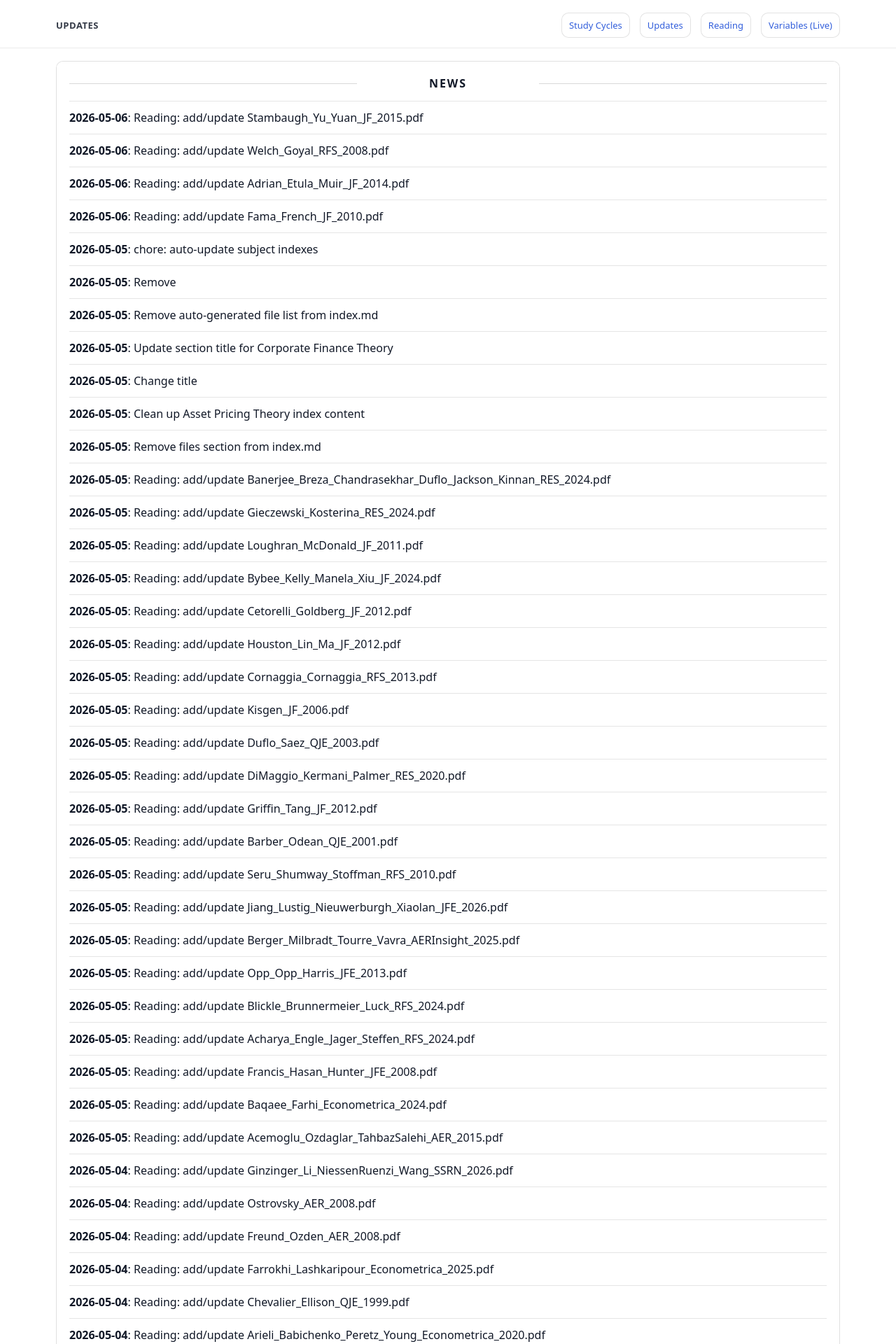
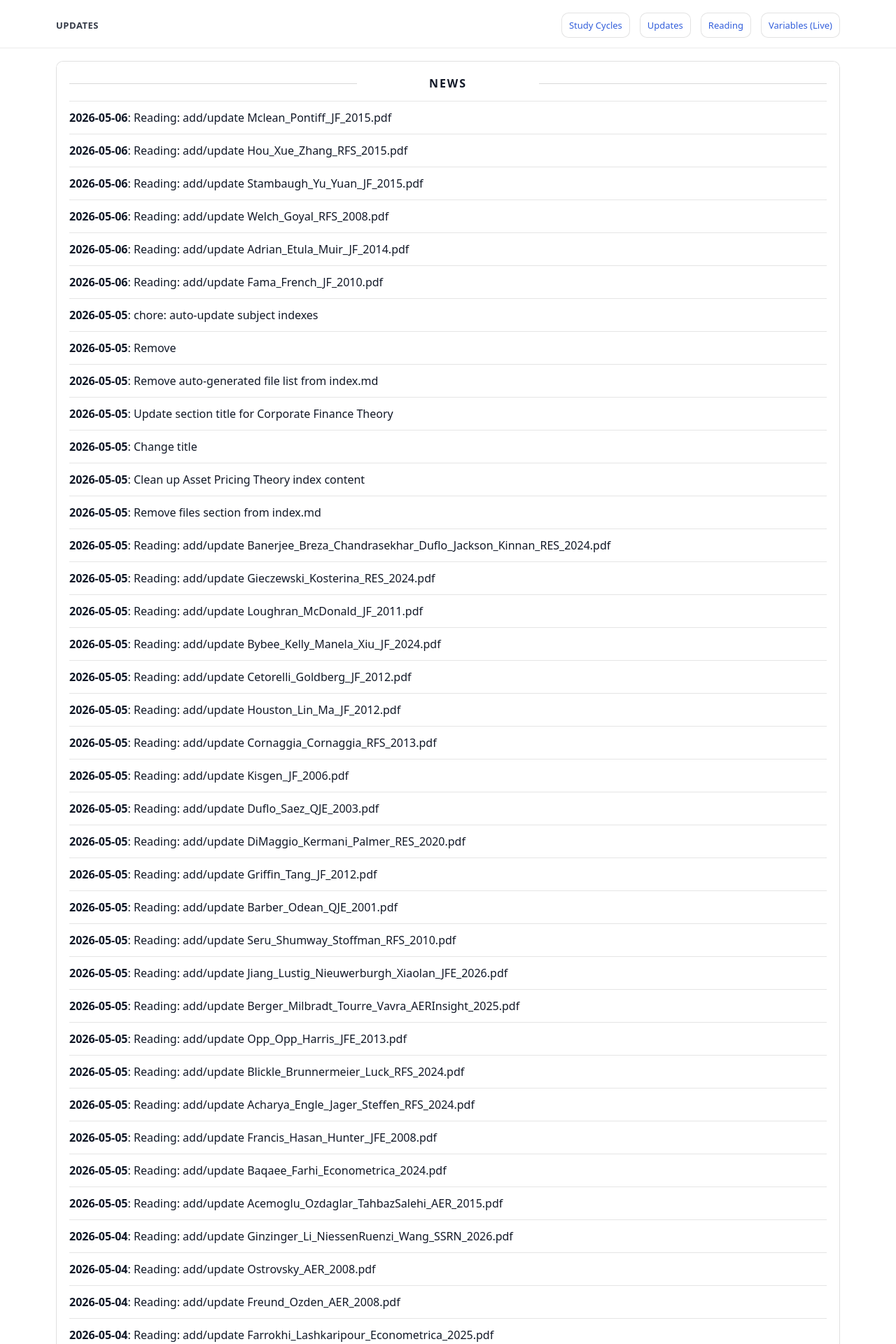
Before and after one commit to yaxinzn/study-archive, a Jekyll site: the page built from updates/index.md, in a window 1280 px wide. Shown: the top 1920 px of the page at 70% size. Built offline with Jekyll 4.4.1, drawn with Linux system fonts in a browser that asks for light colours; some of the changed text lies outside the part shown.

Commit message:
chore: update NEWS feed

```diff
--- a/_data/news.yml
+++ b/_data/news.yml
@@ -1,4 +1,10 @@
 # Auto-generated update history (sorted newest -> oldest). Do not edit manually.
+- ts: "1778018899"
+  date: "2026-05-06"
+  title: "Reading: add/update Mclean_Pontiff_JF_2015.pdf"
+- ts: "1778018844"
+  date: "2026-05-06"
+  title: "Reading: add/update Hou_Xue_Zhang_RFS_2015.pdf"
 - ts: "1778018773"
   date: "2026-05-06"
   title: "Reading: add/update Stambaugh_Yu_Yuan_JF_2015.pdf"
```
